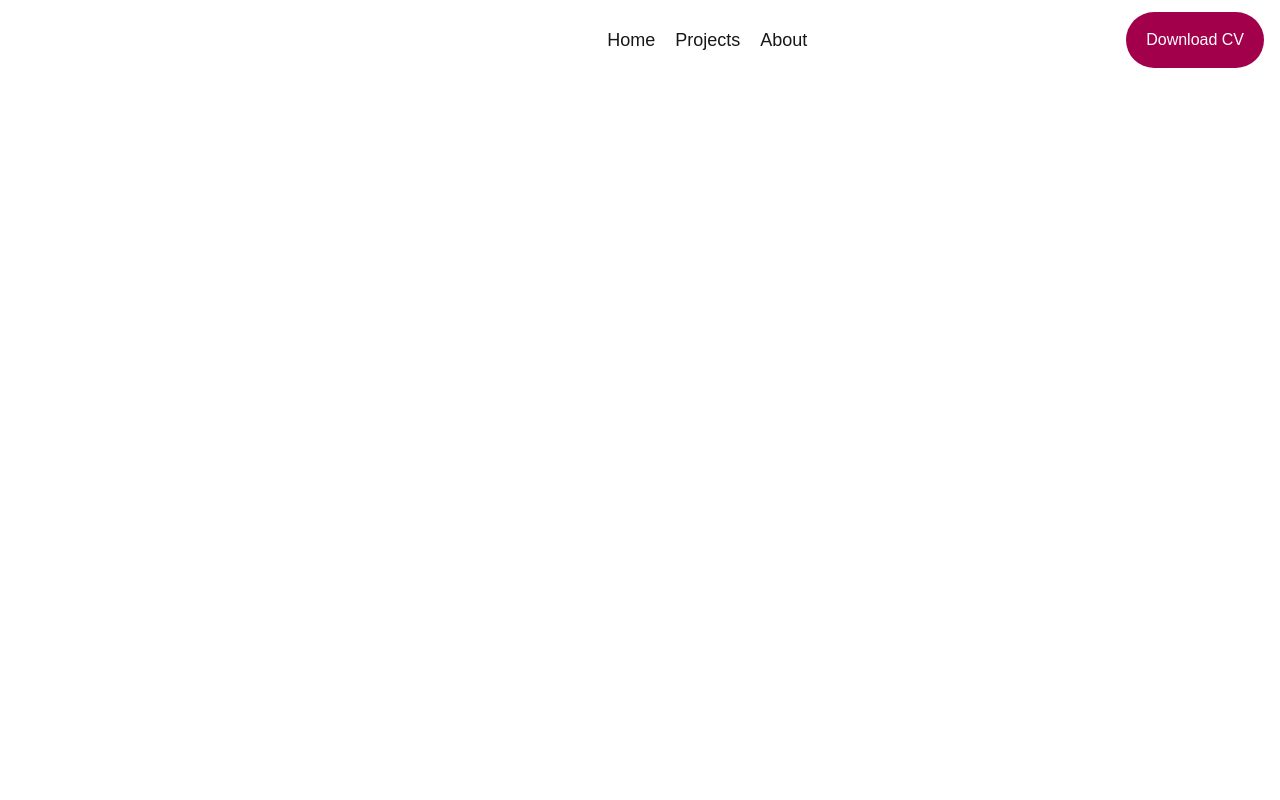
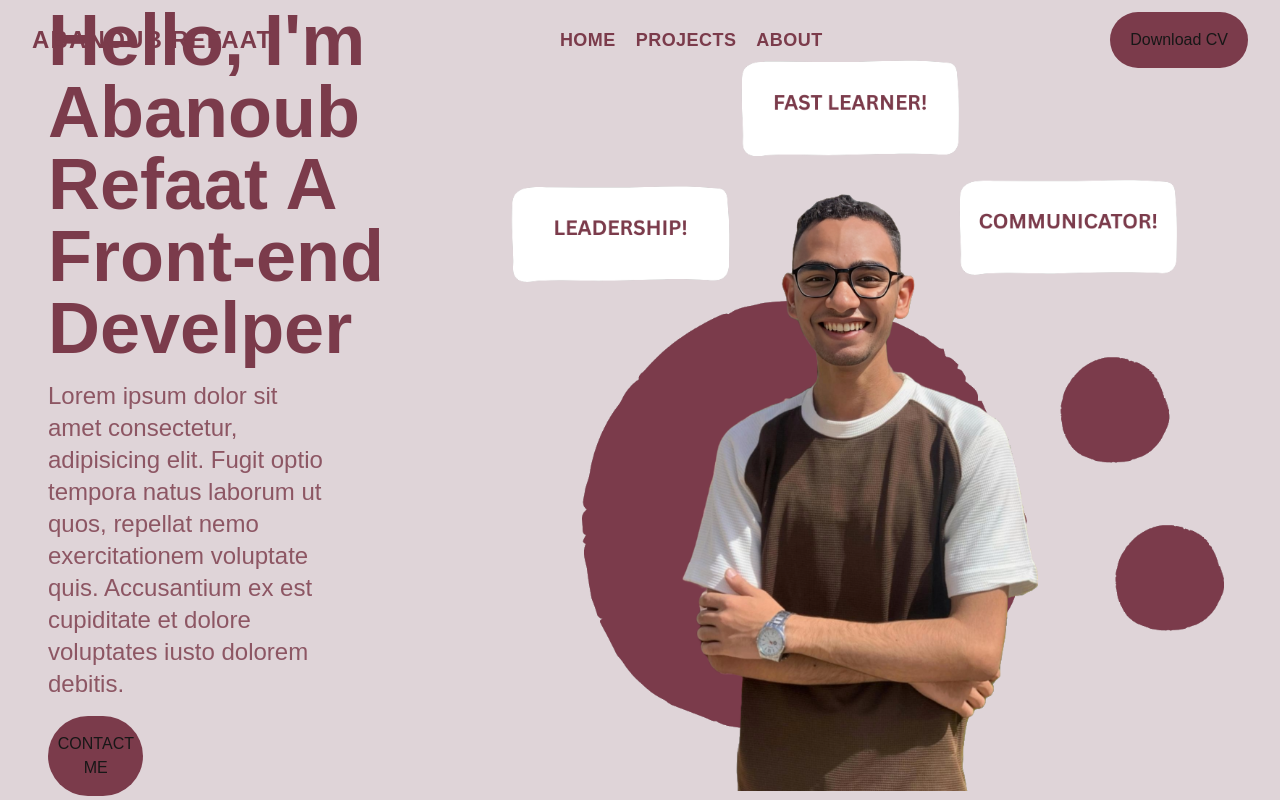
Before and after one commit to abanoub-refaat/portfolio, a Next.js app: page / in a window 1280 px wide. Built offline with nearby package versions, Linux system fonts and the light colour scheme.

Commit message:
feat: add HeroSection component and update layout with new styles; modify Navbar for improved scroll behavior and update dependencies

```diff
--- a/app/layout.tsx
+++ b/app/layout.tsx
@@ -14,7 +14,7 @@ export default function RootLayout({
 }>) {
   return (
     <html lang="en">
-      <body className="px-4">{children}</body>
+      <body>{children}</body>
     </html>
   );
 }
--- a/app/page.tsx
+++ b/app/page.tsx
@@ -1,9 +1,11 @@
 import Navbar from "@/components/Navbar";
+import HeroSection from "@/components/HeroSection";
 
 export default function Home() {
   return (
     <>
       <Navbar />
+      <HeroSection />
     </>
   );
 }
--- /dev/null
+++ b/components/HeroSection.tsx
@@ -0,0 +1,30 @@
+/* eslint-disable @next/next/no-img-element */
+import React from "react";
+import ButtonSolidLight from "@/components/UI/ButtonSolidLight";
+
+const HeroSection = () => {
+  return (
+    <section className="flex px-8 items-center bg-[#DFD4D8] gap-5 h-screen">
+      <div className="hero-text flex flex-col gap-4 px-4 w-[46%]">
+        <h1 className="font-extrabold text-7xl w-[95%] text-[#7B3B4b]">
+          Hello, I&apos;m Abanoub Refaat A Front-end Develper
+        </h1>
+        <p className="w-[75%] text-2xl text-[#7b3b4bd3]">
+          Lorem ipsum dolor sit amet consectetur, adipisicing elit. Fugit optio
+          tempora natus laborum ut quos, repellat nemo exercitationem voluptate
+          quis. Accusantium ex est cupiditate et dolore voluptates iusto dolorem
+          debitis.
+        </p>
+        <ButtonSolidLight title="Contact Me" styles="w-1/4 uppercase" />
+      </div>
+      <div className="hero-img">
+        <img
+          src="images/hero-section-img-skills.png"
+          alt="Abanoub Refaat image"
+        />
+      </div>
+    </section>
+  );
+};
+
+export default HeroSection;
--- a/components/Navbar.tsx
+++ b/components/Navbar.tsx
@@ -9,7 +9,7 @@ import ButtonSolidLight from "@/components/UI/ButtonSolidLight";
 const Navbar = () => {
   const [background, setBackground] = useState(false);
   useEffect(() => {
-    if (window && window.scrollY > 80) {
+    if (window && window.scrollY > 200) {
       setBackground(true);
     } else {
       setBackground(false);
@@ -29,29 +29,42 @@ const Navbar = () => {
   return (
     <nav
       className={` fixed w-full flex justify-between items-center px-8 py-3 ${
-        background ? "bg-pink-700" : "bg-transparent"
+        background ? "bg-[#7B3B4b]" : "bg-transparent"
       }`}
     >
       <div className="name-section">
         <Link href="/">
-          <p className="uppercase font-bold tracking-wider text-2xl text-white">
+          <p
+            className={`uppercase font-bold tracking-wider text-2xl ${
+              background ? "text-[#DFD4D8]" : "text-[#7B3B4b]"
+            }`}
+          >
             Abanoub Refaat
           </p>
         </Link>
       </div>
-      <div className="links flex gap-5 text-lg">
-        <Link href="/" className="hover:text-pink-800">
+      <div
+        className={`links flex gap-5 text-lg font-bold tracking-wide uppercase ${
+          background ? "text-[#DFD4D8]" : "text-[#7B3B4b]"
+        } `}
+      >
+        <Link href="/" className="hover:text-[#7b3b4bd3]">
           Home
         </Link>
-        <Link href="/Projects" className="hover:text-pink-800">
+        <Link href="/Projects" className="hover:text-[#7b3b4bd3]">
           Projects
         </Link>
-        <Link href="/About" className="hover:text-pink-800">
+        <Link href="/About" className="hover:text-[#7b3b4bd3]">
           About
         </Link>
       </div>
       <div className="action-section flex gap-3">
-        <ButtonSolidLight title="Download CV" />
+        <ButtonSolidLight
+          title="Download CV"
+          styles={`${
+            background ? "bg-[#DFD4D8] text-[#7B3B4b] hover:bg-[#c4babe]" : ""
+          }`}
+        />
       </div>
     </nav>
   );
--- a/components/UI/ButtonSolidLight.tsx
+++ b/components/UI/ButtonSolidLight.tsx
@@ -11,7 +11,7 @@ interface Props {
 const ButtonSolidLight = ({ ...props }: Props) => {
   return (
     <button
-      className={`flex ${props.styles} justify-center items-center py-4 px-5 rounded-full text-white bg-pink-800 cursor-pointer hover:bg-pink-900 hover:text-gray-100`}
+      className={`flex ${props.styles} justify-center items-center py-4 px-5 rounded-full  bg-[#7B3B4b] cursor-pointer hover:bg-[#7b3b4bd3] hover:text-gray-100`}
       onClick={props.onClick}
       onBlur={props.onBlur}
       onFocus={props.onFocus}
```
Also changed, not shown: package.json (+8 -6 lines), public/images/hero-section-img-skills.png (added), 1 other file (tests, documents, lock files or other folders).
